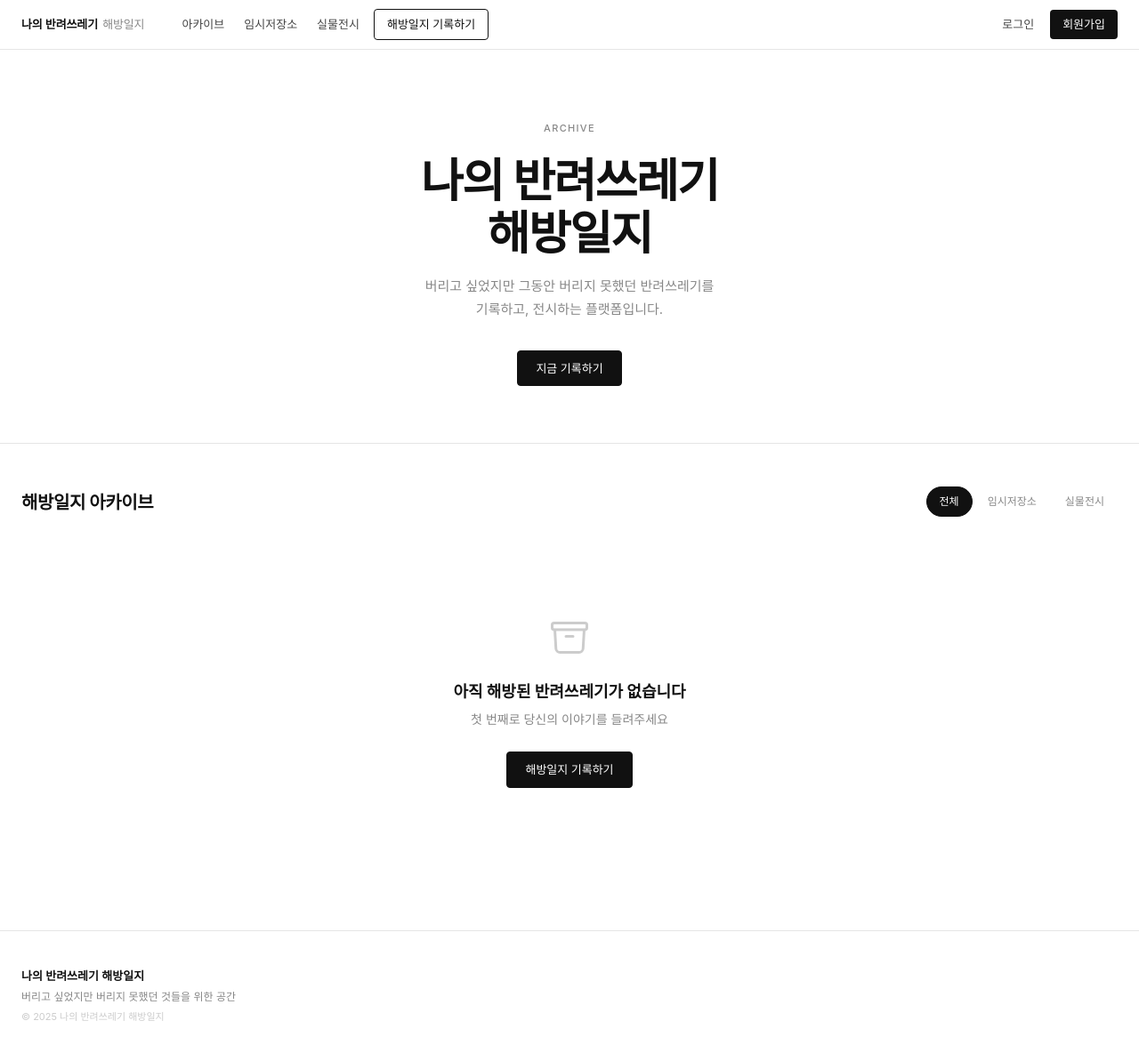
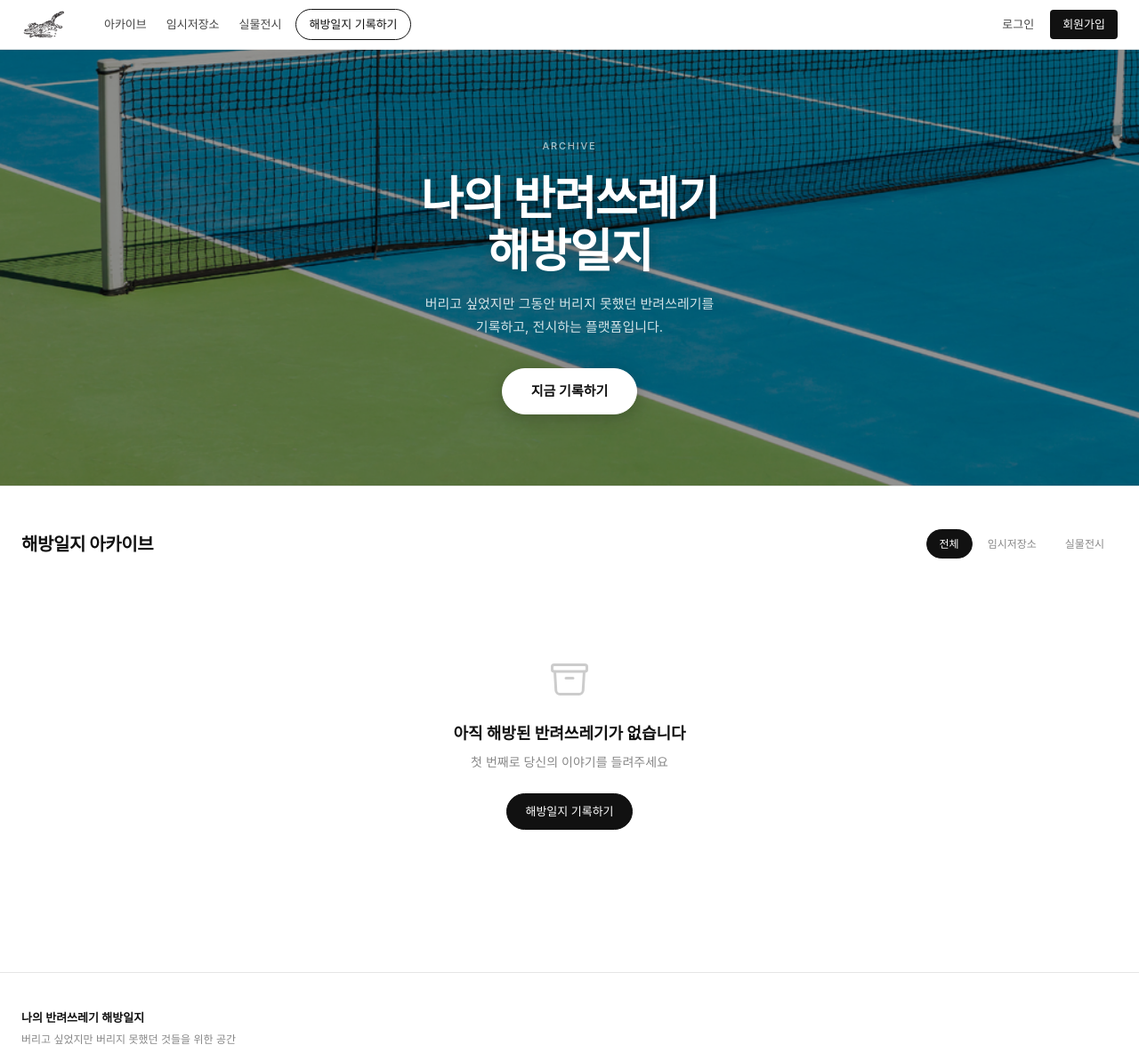
Before and after one commit to ksunflower19-spec/djangotext, a Django app: page / in a window 1280 px wide. Shown: the top 1175 px of the page at 89% size. Before the commit the page ends 1148 px from the top, so only its background shows below. Run offline with Django 5.2, Linux system fonts and the light colour scheme; data that the repository does not hold is empty; some web fonts are replaced.

Commit message:
UI 개선 6종: 관리자 레벨, 카테고리 빈칸, 파비콘, 로고이미지, 상세배경, 히어로
- 관리자: total_points 편집 가능, 레벨 표시 컬럼 추가
- 콘텐츠 등록 카테고리 '----' 빈 옵션 제거
- 파비콘 static/img/favi.png 등록
- 헤더 로고를 텍스트 → img-brand/logo.png 이미지로 교체
- 상세 페이지 글영역 배경 #f5f3f0
- 히어로 영역 배경 hero1.png, 흰색 텍스트, 버튼 라운드 강화

Co-Authored-By: Claude Sonnet 4.6 <noreply@anthropic.com>

```diff
--- a/static/css/style.css
+++ b/static/css/style.css
@@ -50,10 +50,10 @@ ul, ol { list-style: none; }
   display: flex; align-items: center; gap: 32px;
 }
 .nav-logo {
-  font-size: 13px; font-weight: 600;
-  letter-spacing: -0.01em; white-space: nowrap; flex-shrink: 0;
+  white-space: nowrap; flex-shrink: 0;
+  display: flex; align-items: center;
 }
-.logo-sub { color: var(--gray-500); font-weight: 400; margin-left: 2px; }
+.nav-logo-img { height: 32px; width: auto; display: block; }
 .nav-menu { display: flex; align-items: center; gap: 0; flex: 1; }
 .nav-links {
   display: flex; align-items: center; gap: 2px; flex: 1;
@@ -68,7 +68,7 @@ ul, ol { list-style: none; }
 .nav-link:hover { color: var(--black); background: var(--gray-100); }
 .nav-link.nav-cta {
   font-weight: 500; color: var(--black);
-  border: 1px solid var(--black); border-radius: 4px;
+  border: 1px solid var(--black); border-radius: 20px;
   padding: 6px 14px; margin-left: 4px;
 }
 .nav-link.nav-cta:hover { background: var(--black); color: var(--white); }
@@ -139,7 +139,7 @@ ul, ol { list-style: none; }
 .btn-primary {
   display: inline-flex; align-items: center; justify-content: center; gap: 6px;
   font-family: var(--font); font-size: 13px; font-weight: 500;
-  padding: 9px 20px; border-radius: 4px;
+  padding: 9px 20px; border-radius: 24px;
   background: var(--black); color: var(--white); border: 1px solid var(--black);
   transition: background var(--t), border-color var(--t);
   cursor: pointer; white-space: nowrap;
@@ -148,6 +148,13 @@ ul, ol { list-style: none; }
 .btn-primary.btn-full { width: 100%; }
 .btn-primary.btn-large { font-size: 15px; padding: 12px 28px; }
 .btn-primary.btn-sm { font-size: 12px; padding: 6px 14px; }
+.btn-hero {
+  font-size: 15px; font-weight: 600;
+  padding: 13px 32px; border-radius: 30px;
+  background: var(--white); color: var(--black); border-color: var(--white);
+  box-shadow: 0 4px 20px rgba(0,0,0,0.2);
+}
+.btn-hero:hover { background: var(--gray-100); border-color: var(--gray-100); }
 .btn-outline {
   display: inline-flex; align-items: center; justify-content: center; gap: 6px;
   font-family: var(--font); font-size: 13px; font-weight: 500;
@@ -176,17 +183,37 @@ ul, ol { list-style: none; }
 .btn-jury:hover { border-color: var(--black); color: var(--black); }
 
 /* ── Hero ─────────────────────────────────────────────── */
-.hero { border-bottom: 1px solid var(--gray-200); padding: 80px 24px 64px; }
-.hero-inner { max-width: 640px; margin: 0 auto; text-align: center; }
+.hero {
+  border-bottom: 1px solid var(--gray-200);
+  padding: 100px 24px 80px;
+  background-color: var(--black);
+  background-size: cover;
+  background-position: center;
+  position: relative;
+}
+.hero::after {
+  content: '';
+  position: absolute; inset: 0;
+  background: rgba(0,0,0,0.42);
+  pointer-events: none;
+}
+.hero-inner {
+  max-width: 640px; margin: 0 auto; text-align: center;
+  position: relative; z-index: 1;
+}
 .hero-eyebrow {
-  font-size: 11px; font-weight: 500; letter-spacing: 0.12em;
-  text-transform: uppercase; color: var(--gray-500); margin-bottom: 20px;
+  font-size: 11px; font-weight: 500; letter-spacing: 0.16em;
+  text-transform: uppercase; color: rgba(255,255,255,0.65); margin-bottom: 20px;
 }
 .hero-title {
   font-size: clamp(28px, 5vw, 52px);
   font-weight: 700; letter-spacing: -0.03em; line-height: 1.15; margin-bottom: 16px;
+  color: var(--white);
+  text-shadow: 0 2px 16px rgba(0,0,0,0.3);
 }
-.hero-desc { font-size: 15px; color: var(--gray-500); line-height: 1.75; margin-bottom: 32px; }
+.hero-desc {
+  font-size: 15px; color: rgba(255,255,255,0.82); line-height: 1.75; margin-bottom: 32px;
+}
 
 /* ── Section ──────────────────────────────────────────── */
 .archive-section { max-width: var(--max-w); margin: 0 auto; padding: 48px 24px 80px; }
@@ -294,7 +321,13 @@ ul, ol { list-style: none; }
 }
 .detail-image { width: 100%; height: 100%; object-fit: contain; }
 
-.detail-body { padding: 0 24px; }
+.detail-body {
+  padding: 32px 40px 48px;
+  background: #f5f3f0;
+  max-width: var(--content-w);
+  margin: 0 auto;
+  border-radius: 4px;
+}
 .detail-meta-top { display: flex; align-items: center; gap: 10px; margin-bottom: 16px; flex-wrap: wrap; }
 .detail-date { font-size: 12px; color: var(--gray-500); }
 .detail-title {
--- a/templates/base.html
+++ b/templates/base.html
@@ -15,8 +15,7 @@
 <header class="site-header">
   <nav class="nav-container">
     <a href="{% url 'home' %}" class="nav-logo">
-      <span class="logo-ko">나의 반려쓰레기</span>
-      <span class="logo-sub">해방일지</span>
+      <img src="{% static 'img-brand/logo.png' %}" alt="나의 반려쓰레기 해방일지" class="nav-logo-img">
     </a>
 
     <button class="nav-toggle" id="navToggle" aria-label="메뉴">
--- a/templates/home.html
+++ b/templates/home.html
@@ -1,14 +1,15 @@
 {% extends 'base.html' %}
+{% load static %}
 
 {% block title %}아카이브 — 나의 반려쓰레기 해방일지{% endblock %}
 
 {% block content %}
-<section class="hero">
+<section class="hero" style="background-image: url('{% static 'img-brand/hero1.png' %}');">
   <div class="hero-inner">
     <p class="hero-eyebrow">Archive</p>
     <h1 class="hero-title">나의 반려쓰레기<br>해방일지</h1>
     <p class="hero-desc">버리고 싶었지만 그동안 버리지 못했던 반려쓰레기를<br>기록하고, 전시하는 플랫폼입니다.</p>
-    <a href="{% url 'create_content' %}" class="btn-primary">지금 기록하기</a>
+    <a href="{% url 'create_content' %}" class="btn-primary btn-hero">지금 기록하기</a>
   </div>
 </section>
 
```
Also changed, not shown: accounts/admin.py (+10 -3 lines), contents/forms.py (+8 -0 lines), static/img-brand/hero1.png (added), static/img-brand/logo.png (added), static/img/favi.png (added).
